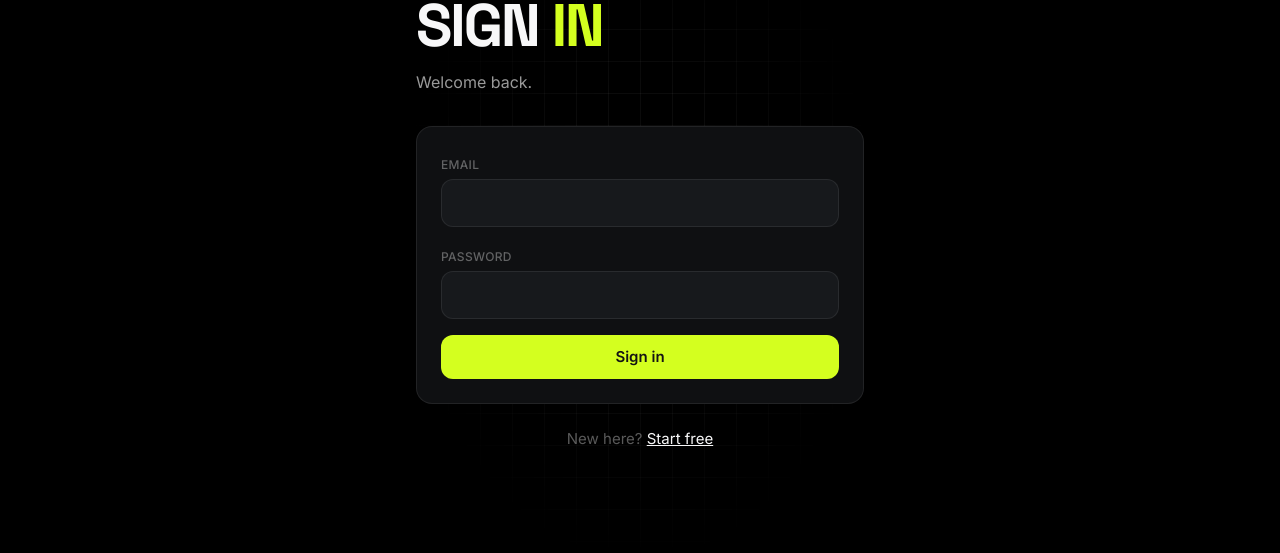
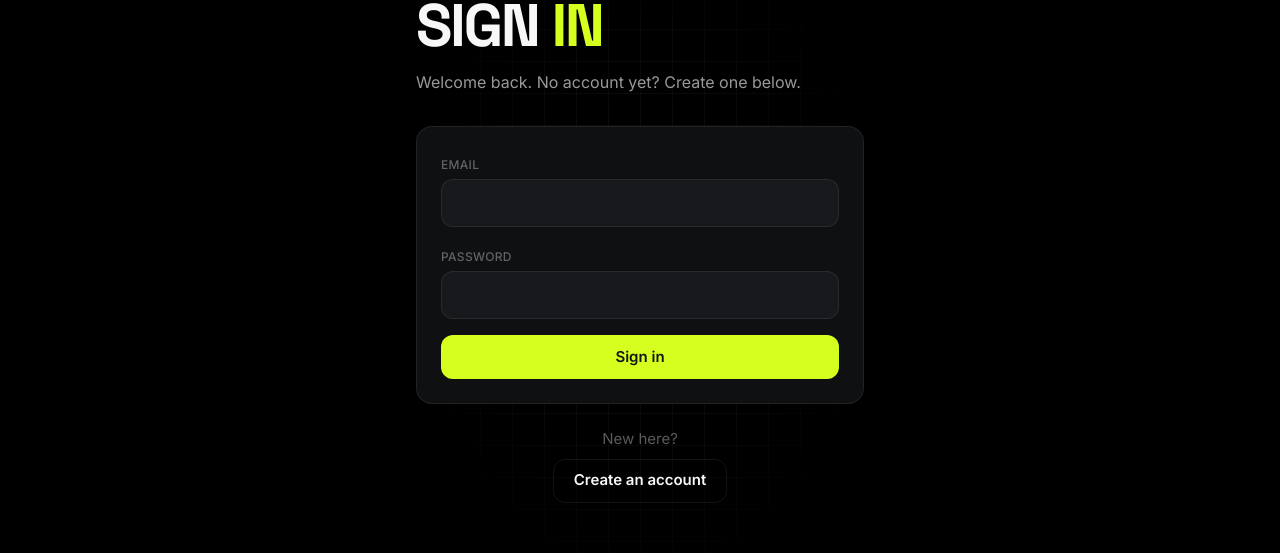
Before and after one commit to tracewalters/blue-collar-mcp, a Next.js app in the folder apps/web/: page /signin in a window 1280 px wide. Shown: the part 162-715 px from the top of the page. Built offline with nearby package versions, Linux system fonts and the light colour scheme; no server answers.

Commit message:
Sign-in page: clear Create an account button

```diff
--- a/apps/web/components/AuthForm.tsx
+++ b/apps/web/components/AuthForm.tsx
@@ -32,12 +32,12 @@ export function AuthForm({ mode }: { mode: "signin" | "signup" }) {
     <section className="relative mx-auto max-w-md py-16 sm:py-24">
       <div className="blueprint absolute inset-0 -z-10" aria-hidden />
       <h1 className="display text-5xl sm:text-6xl">{up ? "Start " : "Sign "}<span className="text-lime">{up ? "free" : "in"}</span></h1>
-      <p className="mt-4 text-ink-2">{up ? "Make your account, then add the link it gives you to Claude." : "Welcome back."}</p>
+      <p className="mt-4 text-ink-2">{up ? "Make your account, then add the link it gives you to Claude." : "Welcome back. No account yet? Create one below."}</p>
       {google && (
         <>
           <a href="/auth/google" className="mt-8 flex min-h-12 items-center justify-center gap-3 rounded-xl bg-white px-5 text-[15px] font-semibold text-black hover:bg-white/90">
             <svg width="18" height="18" viewBox="0 0 48 48" aria-hidden><path fill="#EA4335" d="M24 9.5c3.5 0 6.6 1.2 9.1 3.6l6.8-6.8C35.8 2.4 30.3 0 24 0 14.6 0 6.5 5.4 2.6 13.2l7.9 6.1C12.4 13.6 17.7 9.5 24 9.5z"/><path fill="#4285F4" d="M46.1 24.5c0-1.6-.1-3.1-.4-4.5H24v9h12.4c-.5 2.9-2.1 5.3-4.5 6.9l7.3 5.7c4.3-4 6.9-9.9 6.9-17.1z"/><path fill="#FBBC05" d="M10.5 28.7c-.5-1.4-.8-2.9-.8-4.7s.3-3.3.8-4.7l-7.9-6.1C.9 16.4 0 20.1 0 24s.9 7.6 2.6 10.8l7.9-6.1z"/><path fill="#34A853" d="M24 48c6.5 0 11.9-2.1 15.9-5.8l-7.3-5.7c-2 1.4-4.7 2.3-8.6 2.3-6.3 0-11.6-4.1-13.5-9.8l-7.9 6.1C6.5 42.6 14.6 48 24 48z"/></svg>
-            Continue with Google
+            {up ? "Sign up with Google" : "Continue with Google"}
           </a>
           <p className="mt-4 text-center text-sm text-ink-3">or use email</p>
         </>
@@ -50,9 +50,10 @@ export function AuthForm({ mode }: { mode: "signin" | "signup" }) {
         {err && <p className="text-[15px] text-bad" role="alert">{err}</p>}
         <button type="submit" disabled={busy} className={`${limeBtn} w-full`}>{busy ? "One moment…" : up ? "Create account" : "Sign in"}</button>
       </form>
-      <p className="mt-6 text-center text-[15px] text-ink-3">
-        {up ? <>Already have an account? <Link href="/signin" className="text-ink underline">Sign in</Link></> : <>New here? <Link href="/signup" className="text-ink underline">Start free</Link></>}
-      </p>
+      <div className="mt-6 text-center">
+        <p className="text-[15px] text-ink-3">{up ? "Already have an account?" : "New here?"}</p>
+        <Link href={up ? "/signin" : "/signup"} className="mt-2 inline-flex min-h-11 items-center justify-center rounded-xl border border-line px-5 text-[15px] font-semibold hover:bg-panel-2">{up ? "Sign in" : "Create an account"}</Link>
+      </div>
     </section>
   );
 }
```
